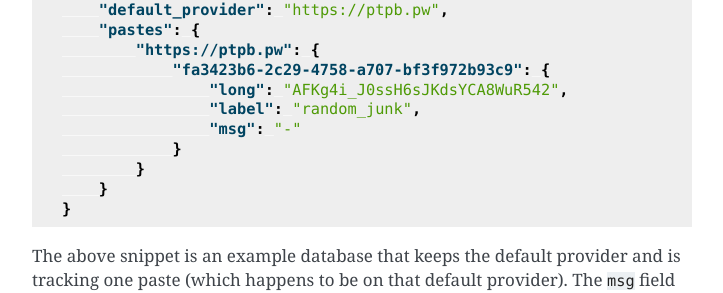
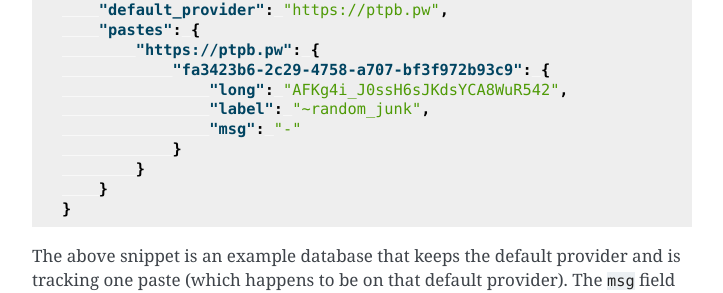
Before and after one commit to HalosGhost/pbpst, a Sphinx documentation site: the page built from doc/pbpst_db.rst, in a window 1280 px wide. Shown: the part 1291-1584 px from the top of the page, without its empty margins (388-1111 px from the left). Built offline with Sphinx 7.4.7, drawn with Linux system fonts in a browser that asks for light colours.

```diff
--- a/doc/pbpst_db.rst
+++ b/doc/pbpst_db.rst
@@ -59,7 +59,7 @@ Example
             "https://ptpb.pw": {
                 "fa3423b6-2c29-4758-a707-bf3f972b93c9": {
                     "long": "AFKg4i_J0ssH6sJKdsYCA8WuR542",
-                    "label": "random_junk",
+                    "label": "~random_junk",
                     "msg": "-"
                 }
             }
```
